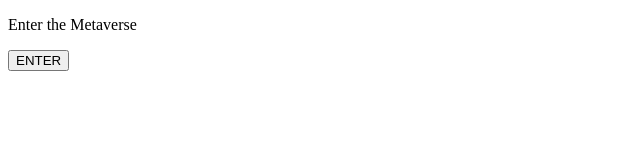
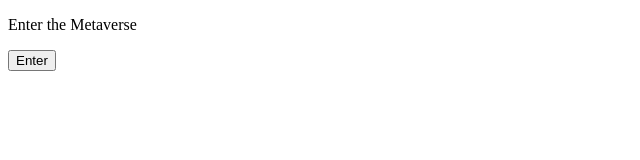
Before and after one commit to acciojob/enter-metaverse-jhasaurav97, a website: page main.html in a window 1280 px wide. Shown: the full height of the page, 0-640 px from the left. Drawn offline with Linux system fonts and the light colour scheme.

Commit message:
created a submission

```diff
--- a/main.html
+++ b/main.html
@@ -9,7 +9,7 @@
 <body>
 	<!-- the entire body must be written by student -->
 	<p id="status">Enter the Metaverse</p>
-    <button id="enterBtn">ENTER</button>
+    <button id="enterBtn">Enter</button>
     <script type="text/javascript" src="./script.js">
 </script>
 
```
